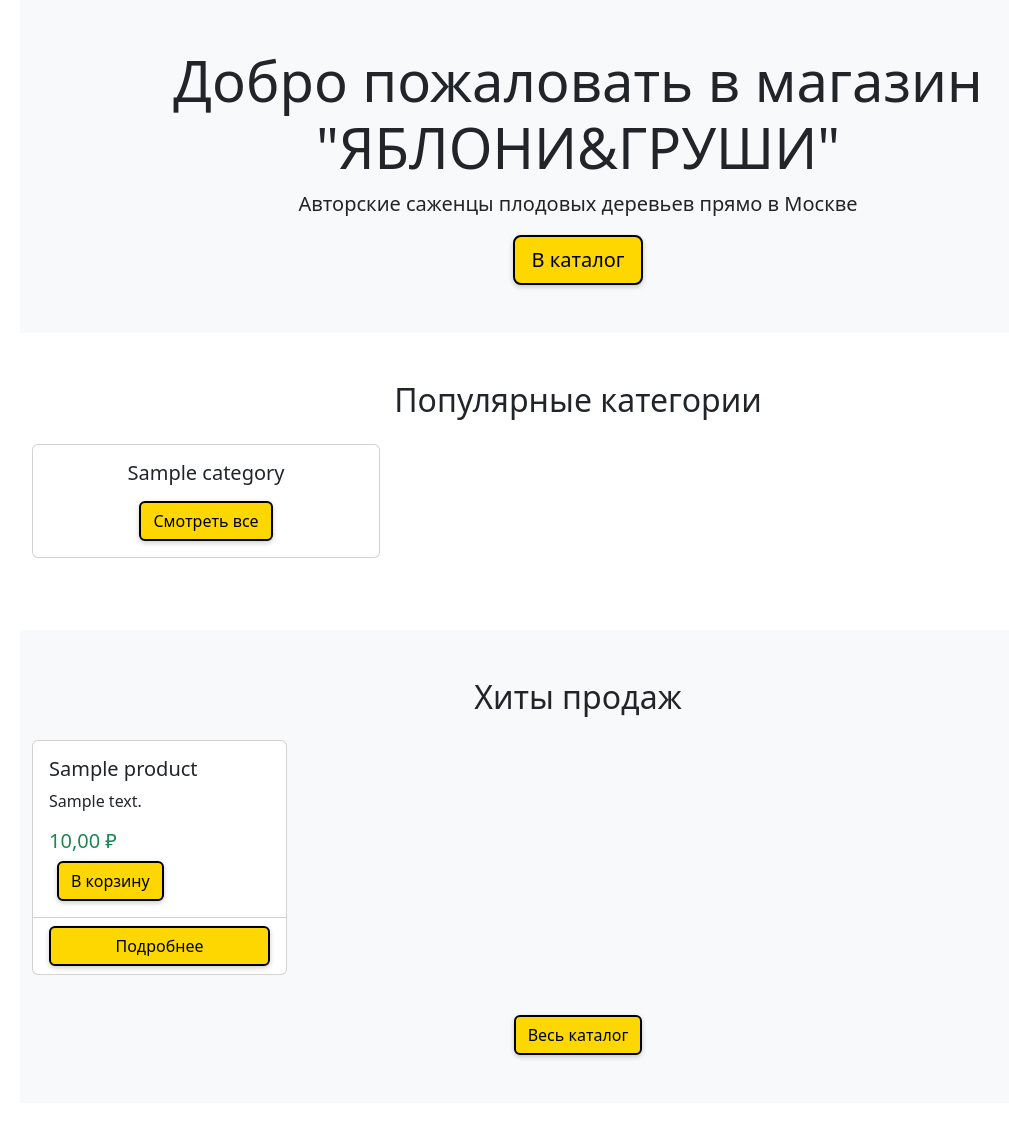
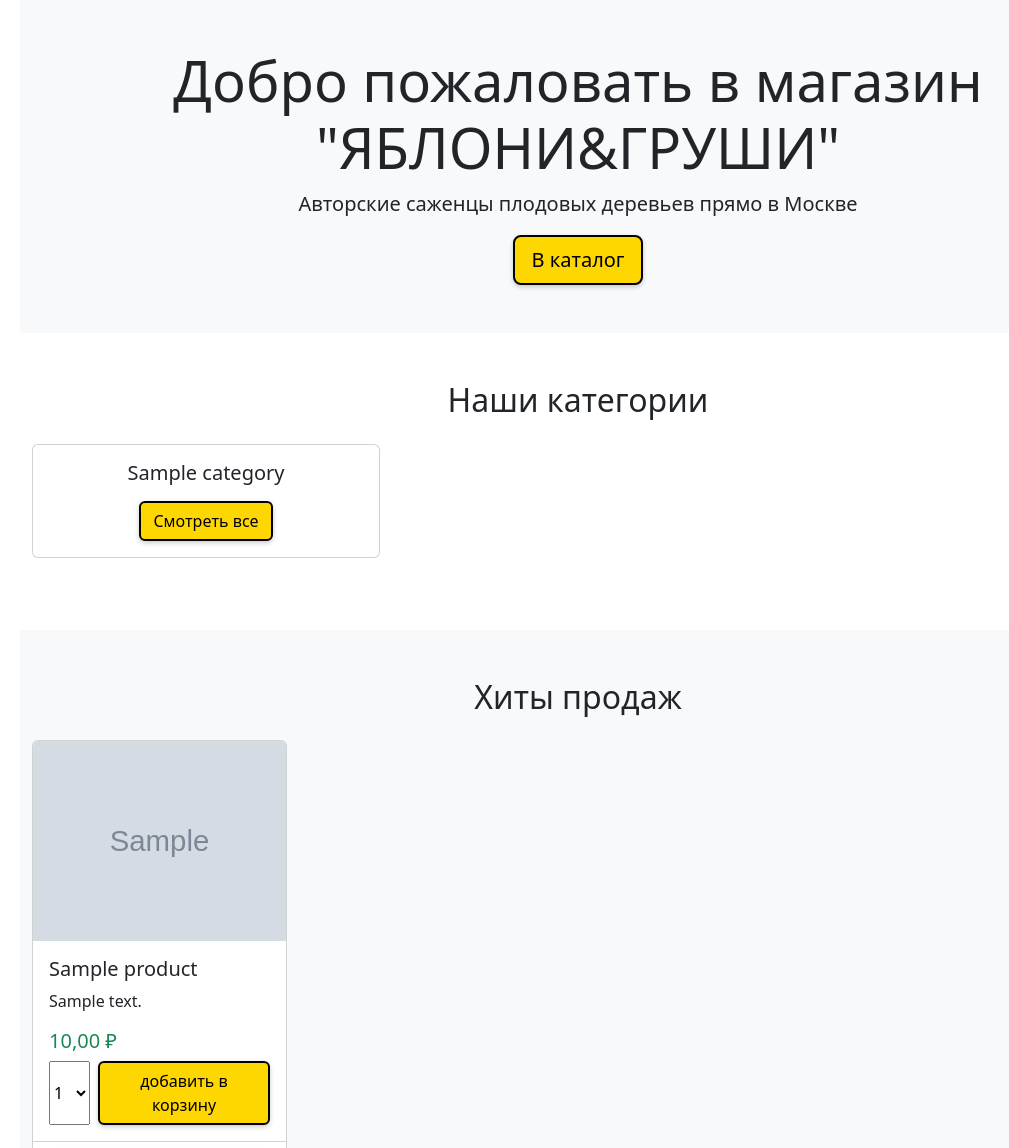
Before and after one commit to fitnesssensei/yabloni, a Django app: page / in a window 1280 px wide. Shown: the part 455-1603 px from the top of the page, without its empty margins (62-1071 px from the left). Run offline with Django 5.2, Linux system fonts and the light colour scheme; tables that the repository leaves empty hold one stand-in row (values such as "Sample post"); grey boxes marked "Sample" are stand-in pictures.

Commit message:
кнопка в корзину

```diff
--- a/catalog/models.py
+++ b/catalog/models.py
@@ -24,6 +24,10 @@ class Product(models.Model):
     created = models.DateTimeField(auto_now_add=True)
     updated = models.DateTimeField(auto_now=True)
 
+    # поле загрузки изображений
+    main_image = models.ImageField(upload_to='products/%Y/%m/%d/', blank=True, verbose_name='Основное изображение')
+    is_featured = models.BooleanField('Хит продаж', default=False, help_text='Отметьте, чтобы показать этот товар в разделе Хиты продаж')
+
     # добавил метод :
     def get_absolute_url(self):
         return reverse('catalog:product_detail', args=[self.id, self.slug])
--- a/catalog/views.py
+++ b/catalog/views.py
@@ -2,7 +2,7 @@
 from django.shortcuts import render, get_object_or_404
 from .models import Category, Product
 from django.views.generic import ListView
-
+from cart.forms import CartAddProductForm
 
 def product_list(request, category_slug=None):
     category = None
@@ -31,4 +31,9 @@ class HomeView(ListView):
     def get_context_data(self, **kwargs):
         context = super().get_context_data(**kwargs)
         context['categories'] = Category.objects.all()
+        context['cart_product_form'] = CartAddProductForm()
         return context
+
+    def get_queryset(self):
+            # Возвращаем только товары, отмеченные как хиты продаж
+            return Product.objects.filter(is_featured=True, available=True)[:8]  # Ограничиваем количество
--- a/templates/catalog/product/detail.html
+++ b/templates/catalog/product/detail.html
@@ -26,9 +26,10 @@
                     <input type="number" name="quantity" value="1" min="1" class="form-control" style="width: 80px;">
                 </div>
                 <div class="col-auto">
-                    <button type="submit" class="btn btn-success">В корзину</button>
+                    <button type="submit" class="btn btn-success">добавить в корзину</button>
                 </div>
             </form>
+
         </div>
     </div>
 
--- a/templates/home.html
+++ b/templates/home.html
@@ -13,7 +13,7 @@
 
     <section class="mb-5">
         <div class="container">
-            <h2 class="text-center mb-4">Популярные категории</h2>
+            <h2 class="text-center mb-4">Наши категории</h2>
             <div class="row">
                 {% for category in categories %}
                     <div class="col-md-4 mb-4">
@@ -51,7 +51,7 @@
                                     {{ cart_product_form.quantity }}
                                     {{ cart_product_form.update }}
                                     {% csrf_token %}
-                                    <button type="submit" class="btn btn-success ms-2">В корзину</button>
+                                    <button type="submit" class="btn btn-success ms-2">добавить в корзину</button>
                                 </form>
                             </div>
                             <div class="card-footer bg-transparent">
```
Also changed, not shown: cart/migrations/0002_cart_is_featured_cart_main_image.py (added), cart/migrations/0003_remove_cart_is_featured_remove_cart_main_image.py (added), cart/models.py (line endings or trailing spaces), catalog/migrations/0002_product_is_featured_product_main_image.py (added), catalog/migrations/0003_alter_product_is_featured_alter_product_main_image.py (added), media/products/2025/11/25/груша_москвичка2.jpg (added), readme.txt.
